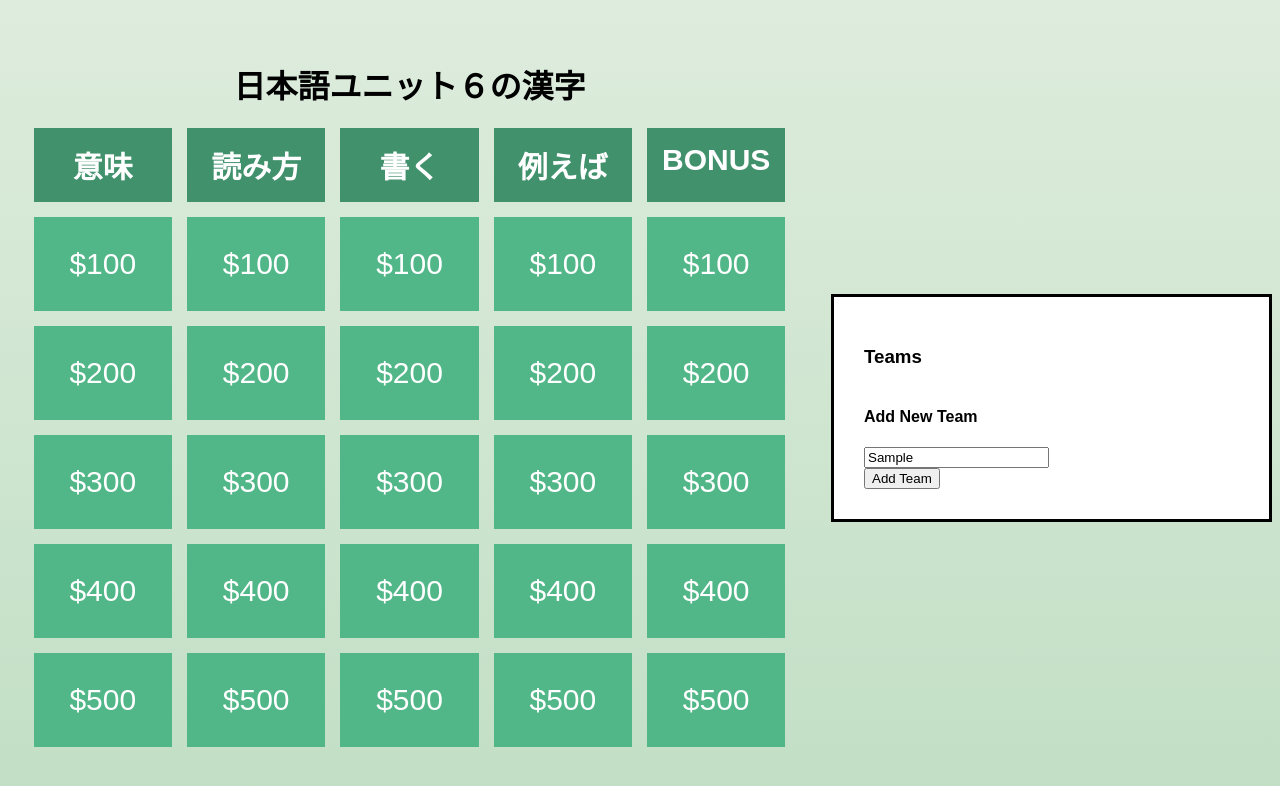
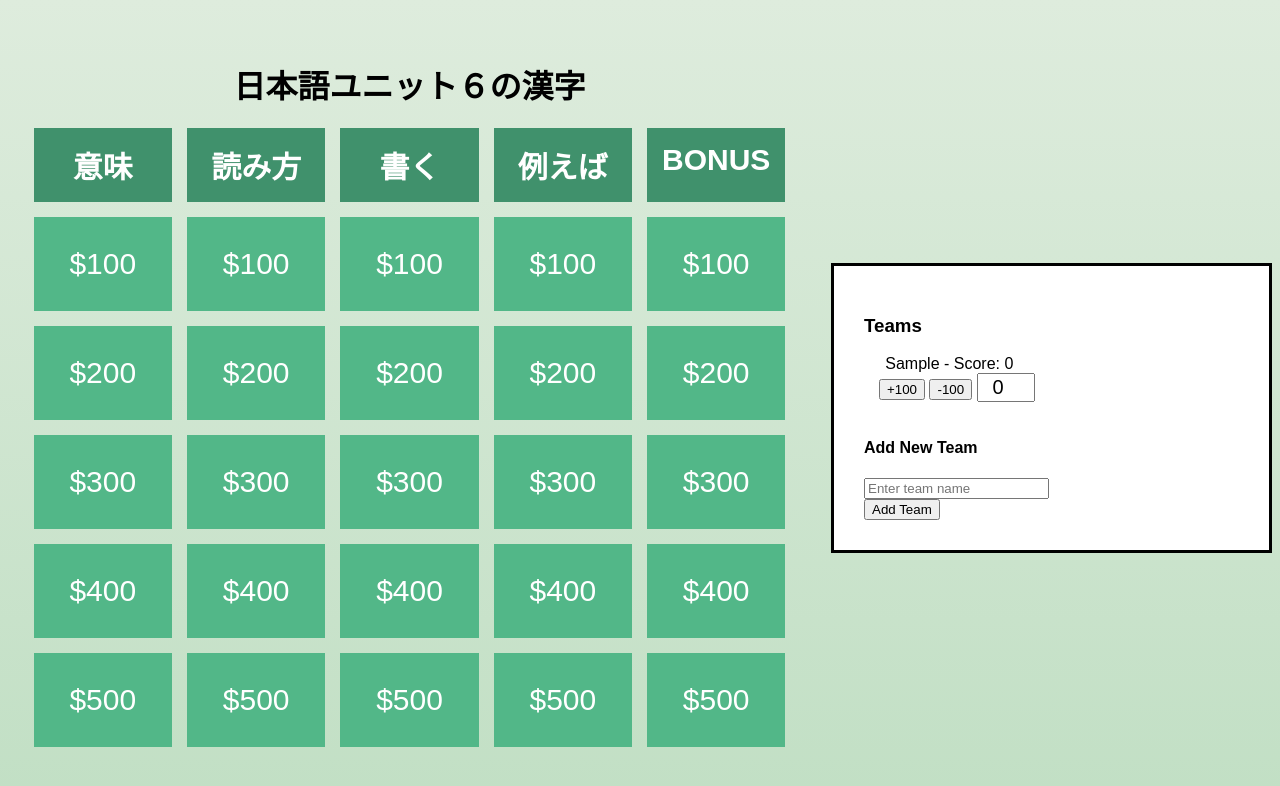
Before and after one commit to amiefeng/nihongojep, a plain HTML site: page index.html in a window 1280 px wide. Both pictures are taken after typing "Sample" into the empty fields and a click on the button "Add Team". Drawn offline with Linux system fonts and the light colour scheme.

Commit message:
Update index.html

```diff
--- a/index.html
+++ b/index.html
@@ -30,7 +30,7 @@
     <script>
         const categories = ["意味", "読み方", "書く", "例えば", "BONUS"];
 
-        // Dictionary with proper questions and answers
+// Dictionary with proper questions and answers
         const questionsData = {
             "意味": [
                 { question: "What is the meaning of 漢字?", answer: "Kanji" },
@@ -69,7 +69,7 @@
             ]
         };
 
-        // Generate questions array for the board
+    // Generate questions array for the board
         const questions = [];
 
         for (let row = 0; row < 5; row++) {
@@ -131,6 +131,47 @@
             modal.style.display = "block";
             cell.classList.add("clicked");
         }
+        const teams = [];
+
+        // Team management functions
+        function addTeam() {
+            const teamName = document.getElementById("teamNameInput").value;
+            if (teamName) {
+                const newTeam = { name: teamName, score: 0 };
+                teams.push(newTeam);
+                displayTeams();
+                document.getElementById("teamNameInput").value = ""; // Clear input field
+            }
+        }
+
+        function displayTeams() {
+            teamList.innerHTML = ""; // Clear the team list before redisplaying
+            teams.forEach((team, index) => {
+                let teamDiv = document.createElement("div");
+                teamDiv.classList.add("team-item");
+                teamDiv.innerHTML = `${team.name} - Score: <span id="scoreTeam${index}">${team.score}</span>
+                                      <div class="score-controls">
+                                          <button onclick="adjustScore(${index}, 100)">+100</button>
+                                          <button onclick="adjustScore(${index}, -100)">-100</button>
+                                          <input type="number" class="score-input" value="${team.score}" onchange="updateManualScore(${index}, this.value)" />
+                                      </div>`;
+                teamList.appendChild(teamDiv);
+            });
+        }
+
+        function adjustScore(teamIndex, points) {
+            teams[teamIndex].score += points;
+            document.getElementById(`scoreTeam${teamIndex}`).innerText = teams[teamIndex].score;
+            displayTeams(); // Update the displayed score
+        }
+
+        function updateManualScore(teamIndex, value) {
+            let newScore = parseInt(value, 10);
+            if (!isNaN(newScore)) {
+                teams[teamIndex].score = newScore;
+                document.getElementById(`scoreTeam${teamIndex}`).innerText = newScore;
+            }
+        }
 
         loadBoard();
     </script>
```
